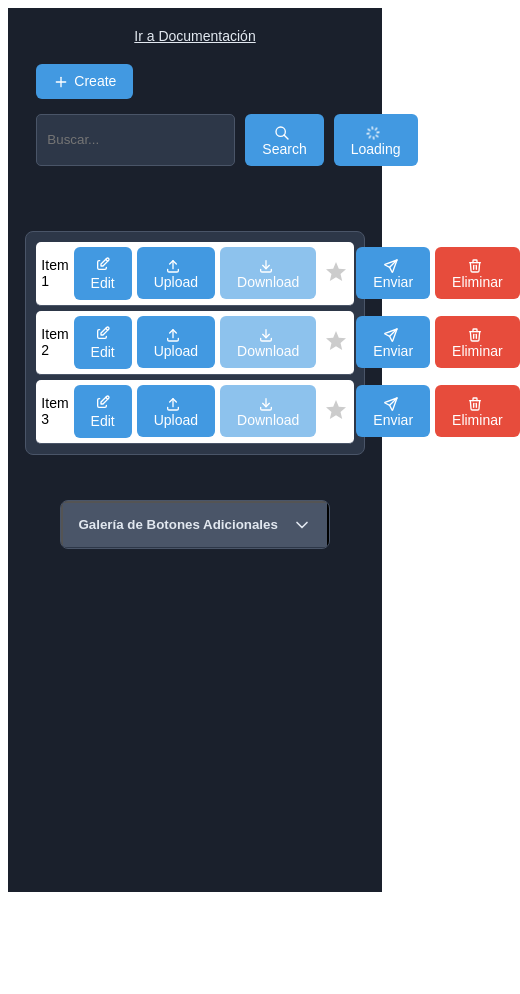
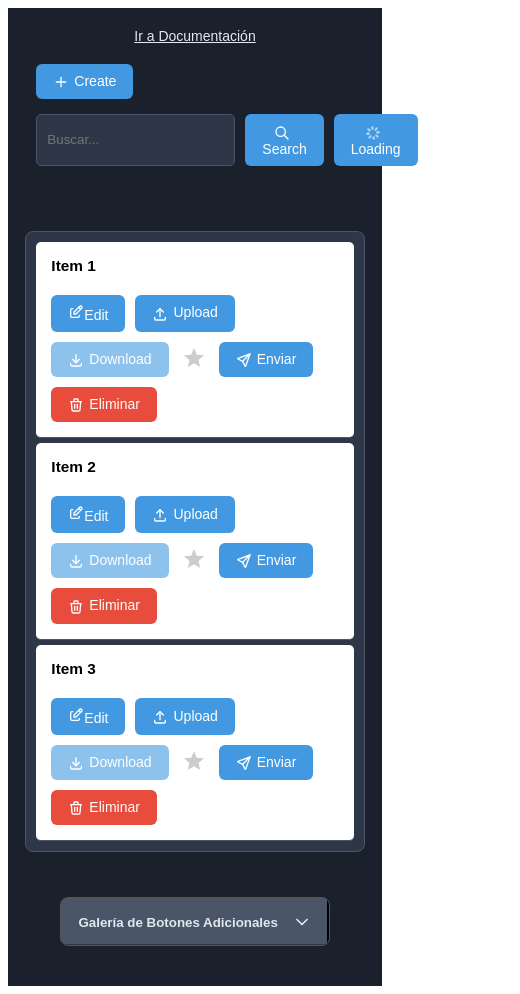
Before and after one commit to CarrasKing21/libreria-botones, a React (Vite) app: page / in a window 390 px wide. Shown: the whole page, 520 px wide, since content can reach past the window. Before the commit the page ends 900 px from the top, so only its background shows below. Built offline with nearby package versions, Linux system fonts and the light colour scheme.

Commit message:
fix: cambios

```diff
--- a/src/App.css
+++ b/src/App.css
@@ -416,4 +416,26 @@
     flex-direction: column;
     gap: 15px;
   }
+
+  /* --- Estilos para la tabla en móvil --- */
+  .table-row {
+    flex-direction: column; /* Apila los elementos verticalmente */
+    align-items: flex-start; /* Alinea todo a la izquierda */
+    padding: 15px; /* Más espacio interno */
+  }
+
+  .item-name {
+    width: 100%; /* Ocupa todo el ancho */
+    font-weight: bold; /* Hace el nombre más prominente */
+    margin-bottom: 15px; /* Espacio entre el nombre y los botones */
+    font-size: 1.1em;
+  }
+
+  /* Contenedor para los botones de acción */
+  .item-actions {
+    display: flex;
+    flex-wrap: wrap; /* Permite que los botones pasen a la siguiente línea */
+    gap: 10px; /* Espacio entre botones */
+    width: 100%;
+  }
 }
--- a/src/components/Table/ItemTable.jsx
+++ b/src/components/Table/ItemTable.jsx
@@ -279,6 +279,7 @@ const ItemTable = ({ initialItems, initialItemsPerPage, filterByFavourite, filte
             ) : (
               <>
                 <span className="item-name">{item.name}</span>
+                <div className="item-actions">
                   <EditButton onClick={() => handleEdit(item)} title="Editar nombre del item" />
                   <UploadButton onClick={() => handleUpload(item.id)} title="Subir un archivo para este item" />
                   <DownloadButton onClick={() => handleDownload(item)} disabled={!item.uploadedFile} title="Descargar el archivo asociado" />
@@ -313,6 +314,7 @@ const ItemTable = ({ initialItems, initialItemsPerPage, filterByFavourite, filte
                       />
                     </div>
                   )}
+                </div>
               </>
             )}
           </div>
```
Lines whose indentation alone changed are shown as unchanged.
